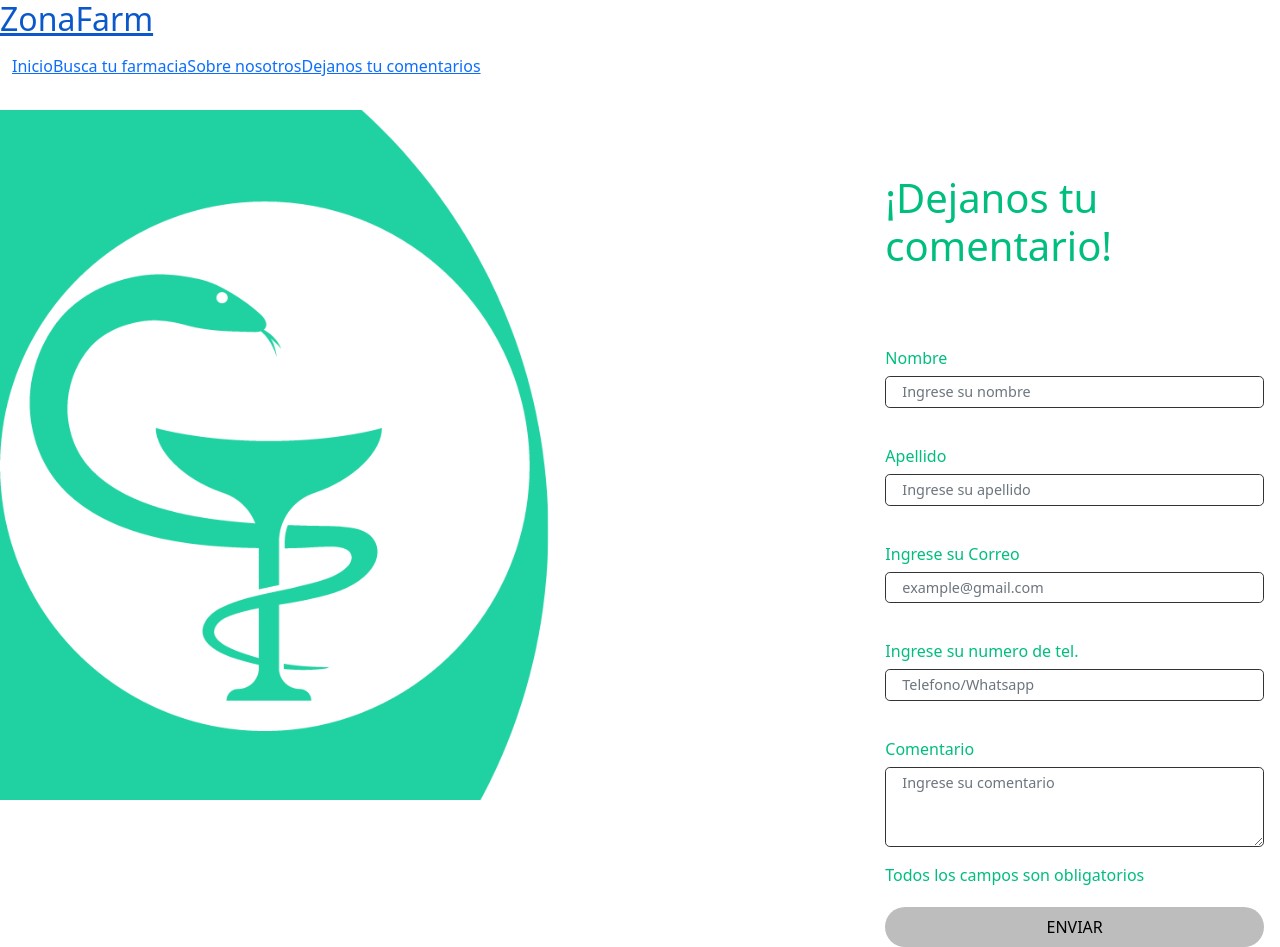
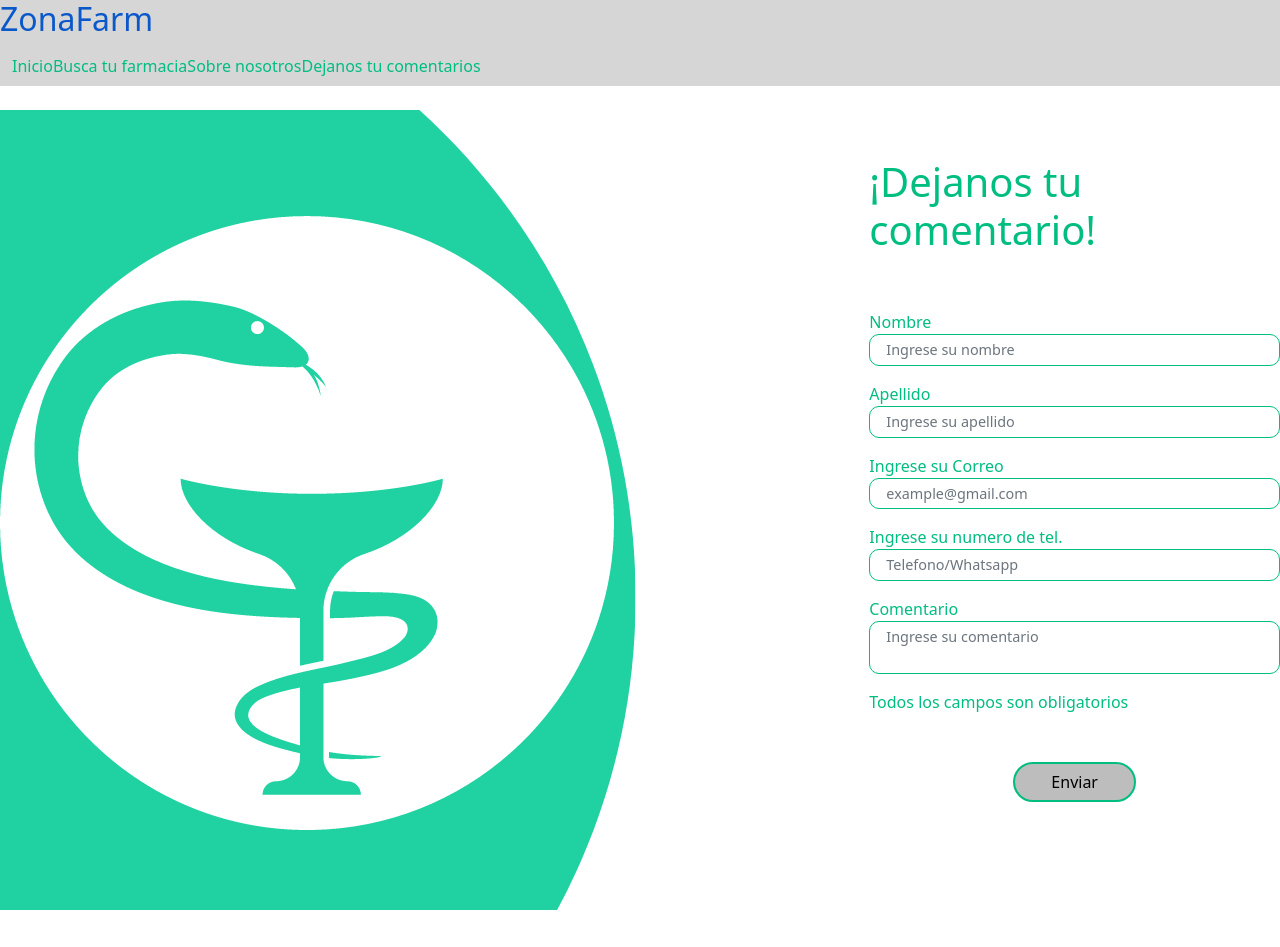
Before and after one commit to Marcos-mi/Encontra-tu-farmacia, a plain HTML site: page comentarios.html in a window 1280 px wide. After the commit the page ends 910 px from the top, so only its background shows below. Drawn offline with nearby package versions, Linux system fonts and the light colour scheme.

Commit message:
Estilos del formulario y navbatr

```diff
--- a/css/comentarios.css
+++ b/css/comentarios.css
@@ -1,4 +1,4 @@
-#contact{
+/* #contact{
     display: grid;
     padding: 1rem;
     justify-content: right;
@@ -82,4 +82,50 @@ body{
 }
 #contact :not(:placeholder-shown):invalid + .validation{
     color: #c33;
+} */
+header{
+    background-color: #D6D6D6;
 }
+header a{
+    color: #00bd80;
+    text-decoration: none;
+}
+nav a{
+    text-decoration: none;
+    color: #00bd80;
+}
+#contact {
+    color: #00bd80;
+}
+#contact :is(
+    input,
+    textarea,
+    select){
+        border-radius: 10px;
+        outline: none;
+        border: 1.5px solid #00bd80;
+        padding: .25rem 1rem;
+        font-size: 0.9rem;
+        resize: none;
+    }
+/* #comentarios{
+    background-image: url(../img/comentarios.png) ;
+    background-repeat: no-repeat;
+} */
+.btn{
+    width: 30%;
+    color: black;
+    border-radius: 3rem;
+    border: solid 2px #00bd80;
+    background-color: rgb(189, 189, 189);
+    margin-top: 2rem;
+
+}
+.btn:hover{
+    background-color: #fefefe;
+    border: solid 2px #00bd80;
+    color: #00bd80;
+}
+form p{
+    color:  #00bd80;
+}
```
